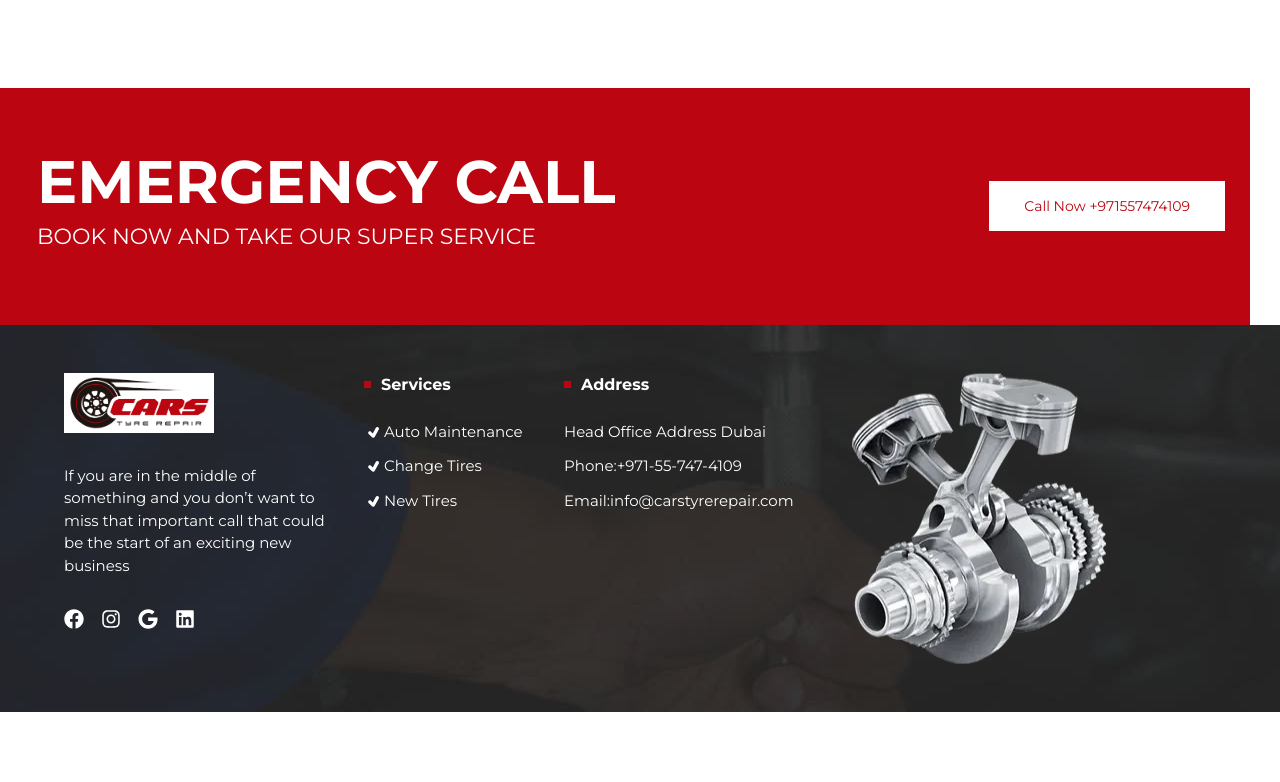
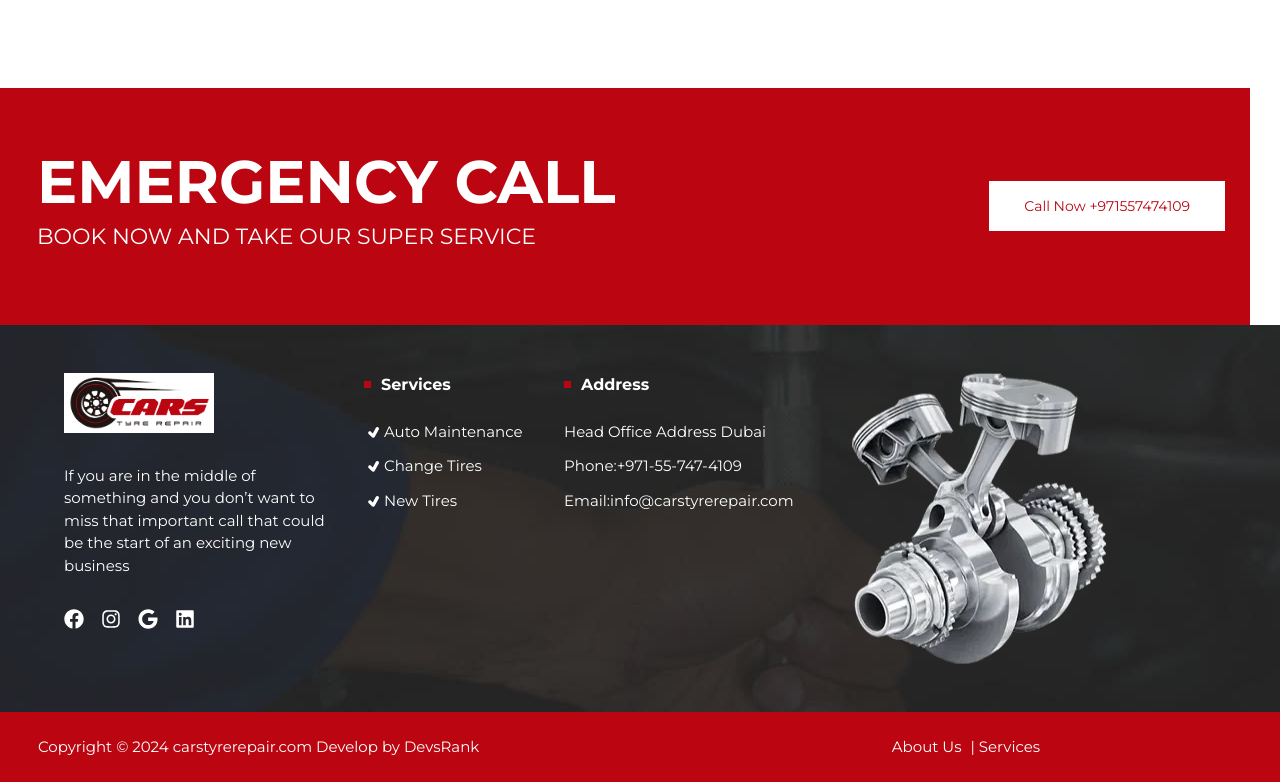
Before and after one commit to TopDEV-fs/CarstyreRepair_Website, a Next.js app: page / in a window 1280 px wide. Shown: the part 5115-5897 px from the top of the page. Before the commit the page ends 5827 px from the top, so only its background shows below. Built offline with nearby package versions, Linux system fonts and the light colour scheme.

Commit message:
add copyright section in footer

```diff
--- a/src/app/Components/Footer.jsx
+++ b/src/app/Components/Footer.jsx
@@ -47,9 +47,9 @@ export default function Footer() {
             <div className='w-full max-w-200 mb-6 px-3'>
               <h5 className='flex items-center mb-6 font-semibold'><p className='bg-[#BB0612] w-seven h-seven mr-2.5'></p>Services</h5>
               <ul className='flex flex-col gap-y-3 text-fifteen'>
-                <li><a href='#' className='flex items-center hover:text-[#BB0612]'><TiTick className='mr-five w-twenty h-twenty'/>Auto Maintenance</a></li>
-                <li><a href='#' className='flex items-center hover:text-[#BB0612]'><TiTick className='mr-five w-twenty h-twenty'/>Change Tires</a></li>
-                <li><a href='#' className='flex items-center hover:text-[#BB0612]'><TiTick className='mr-five w-twenty h-twenty'/>New Tires</a></li>
+                <li><a href='#' className='flex items-center hover:text-[#BB0612]'><TiTick className='mr-five w-twenty h-twenty' />Auto Maintenance</a></li>
+                <li><a href='#' className='flex items-center hover:text-[#BB0612]'><TiTick className='mr-five w-twenty h-twenty' />Change Tires</a></li>
+                <li><a href='#' className='flex items-center hover:text-[#BB0612]'><TiTick className='mr-five w-twenty h-twenty' />New Tires</a></li>
               </ul>
             </div>
             {/* Address */}
@@ -63,8 +63,19 @@ export default function Footer() {
             </div>
             {/* Footer image */}
             <div>
-                <Image src={footerImg}/>
+              <Image src={footerImg} />
             </div>
+          </div>
+        </div>
+      </section>
+      {/* Copyright section */}
+      <section className='flex items-end justify-end text-white' style={{ backgroundImage: "url('/Assets/footer-bg.jpg')" }}>
+        <div className='w-full max-w-1359 flex justify-around bg-[#BB0612] py-6 text-fifteen'>
+          <div className='w-full max-w-600 px-3'>
+            <p className=''>Copyright © 2024 carstyrerepair.com Develop by DevsRank</p>
+          </div>
+          <div className='w-full max-w-576 px-4 text-center'>
+            <span><a href='#about' className='mr-5'>About Us</a> | <a href='#Services'>Services</a></span>
           </div>
         </div>
       </section>
--- a/tailwind.config.js
+++ b/tailwind.config.js
@@ -41,6 +41,9 @@ module.exports = {
         'five': '5px'
       },
       maxWidth: {
+        '1359': '1350px',
+        '600': '600px',
+        '576': '576px',
         '300': '300px',
         '200': '200px'
       },
```
